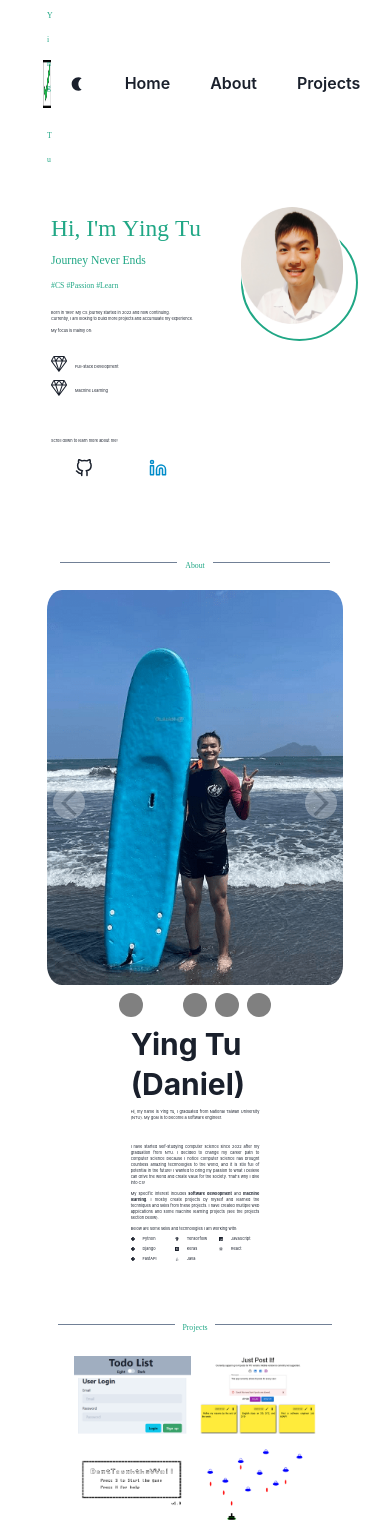
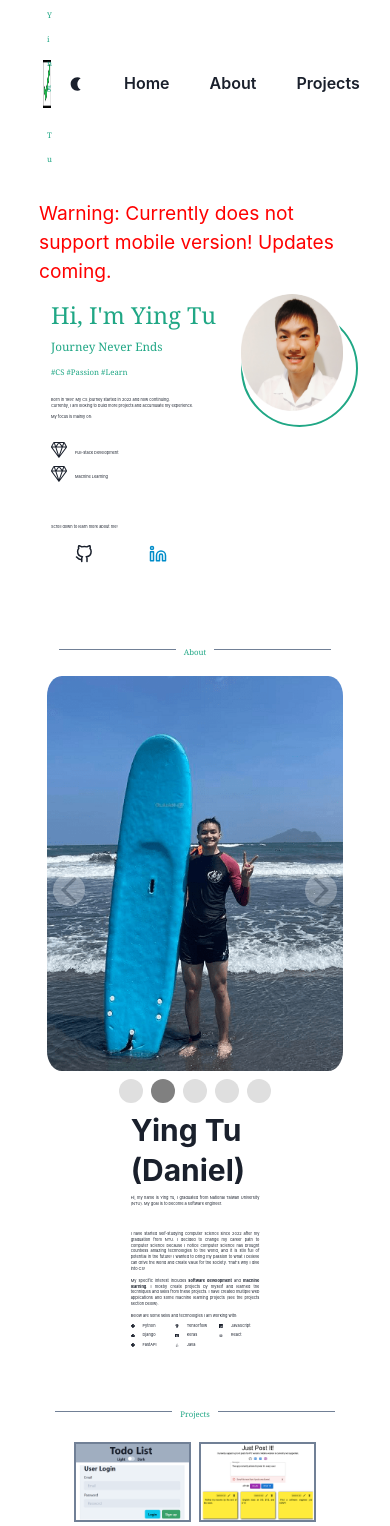
Before and after one commit to yingtu35/yingtu35.github.io, a React (Create React App) app: page / in a window 390 px wide. Shown: the top 1526 px of the page. Built offline with nearby package versions, Linux system fonts and the light colour scheme.

Commit message:
add mobile warning, adjust slider button size, footer text bold

```diff
--- a/src/App.css
+++ b/src/App.css
@@ -25,7 +25,7 @@
 }
 
 .cursive {
-  font-family: cursive;
+  font-family: Georgia, serif;
 }
 
 .title {
@@ -211,6 +211,7 @@
 .project-box {
   width: 30vw;
   background-color: #718096;
+  border:2px solid #718096;
   margin: 1vw;
   transition: all 0.3s ease-in-out;
 }
--- a/src/components/Footer.jsx
+++ b/src/components/Footer.jsx
@@ -4,7 +4,7 @@ import { Box, Text } from "@chakra-ui/react";
 function Footer() {
     return (
         <Box textAlign="center" mb={5}>
-            <Text className="color-lam">Designed by Ying Tu. 2023<br />
+            <Text className="color-lam" fontWeight="bold">Designed by Ying Tu. 2023<br />
                     Version: 1.0
             </Text>
         </Box>
--- a/src/components/Home.jsx
+++ b/src/components/Home.jsx
@@ -13,6 +13,11 @@ function Home() {
 
     return (
         <Box id="homt-section" className="section-container">
+        {/* To remove after mobile version is supported */}
+        <Flex justify="center">
+            <Text fontSize="1.2em" color="red">Warning: Currently does not support mobile version! Updates coming.</Text>
+        </Flex>
+        {/* To remove after mobile version is supported */}
         <Flex justify="center">
             <Box width="50vw" m={3}>
                 {/* <Heading fontSize="6vw" className="color-lam">Hi, I'm Ying Tu</Heading> */}
--- a/src/components/ImageSlider.jsx
+++ b/src/components/ImageSlider.jsx
@@ -51,7 +51,8 @@ function ImageSlider({ slides, auto }) {
             {slides.map((slide, index) => {
                 return (
                     <Button onClick={() => setCurrentIdx(index)}
-                            bg={index === currentIdx? "white.100" : "white.900"}
+                            colorScheme="white"
+                            bg={index === currentIdx? "white.100" : "white.700"}
                             borderRadius="full"
                             size="xs"
                             key={`button_${index}`}
--- a/src/index.js
+++ b/src/index.js
@@ -10,23 +10,23 @@ const root = ReactDOM.createRoot(document.getElementById('root'));
 const theme = extendTheme({
   colors: {
     white: {
-      100: "#ffffff",
+      100: "#808080",
       200: "#fafafa",
-      300: "#f6f6f6",
+      300: "#808080",
       400: "#f1f1f1",
-      500: "#eaeaea",
-      600: "#e5e5e5",
+      500: "#808080",
+      600: "#808080",
       700: "#dfdfdf",
       800: "#d8d8d8",
       900: "#808080",
     },
     lam: {
-      100: "#20a785",
+      100: "#20a785", // dark mode default
       200: "#20a785",
-      300: "#32E8BA",
+      300: "#32E8BA", // dark mode hover
       400: "#32E8BA",
-      500: "#20a785",
-      600: "#1a8066",
+      500: "#20a785", // light mode default
+      600: "#1a8066", // light mode hover
       700: "#32E8BA",
       800: "#32E8BA",
       900: "#32E8BA",
```
